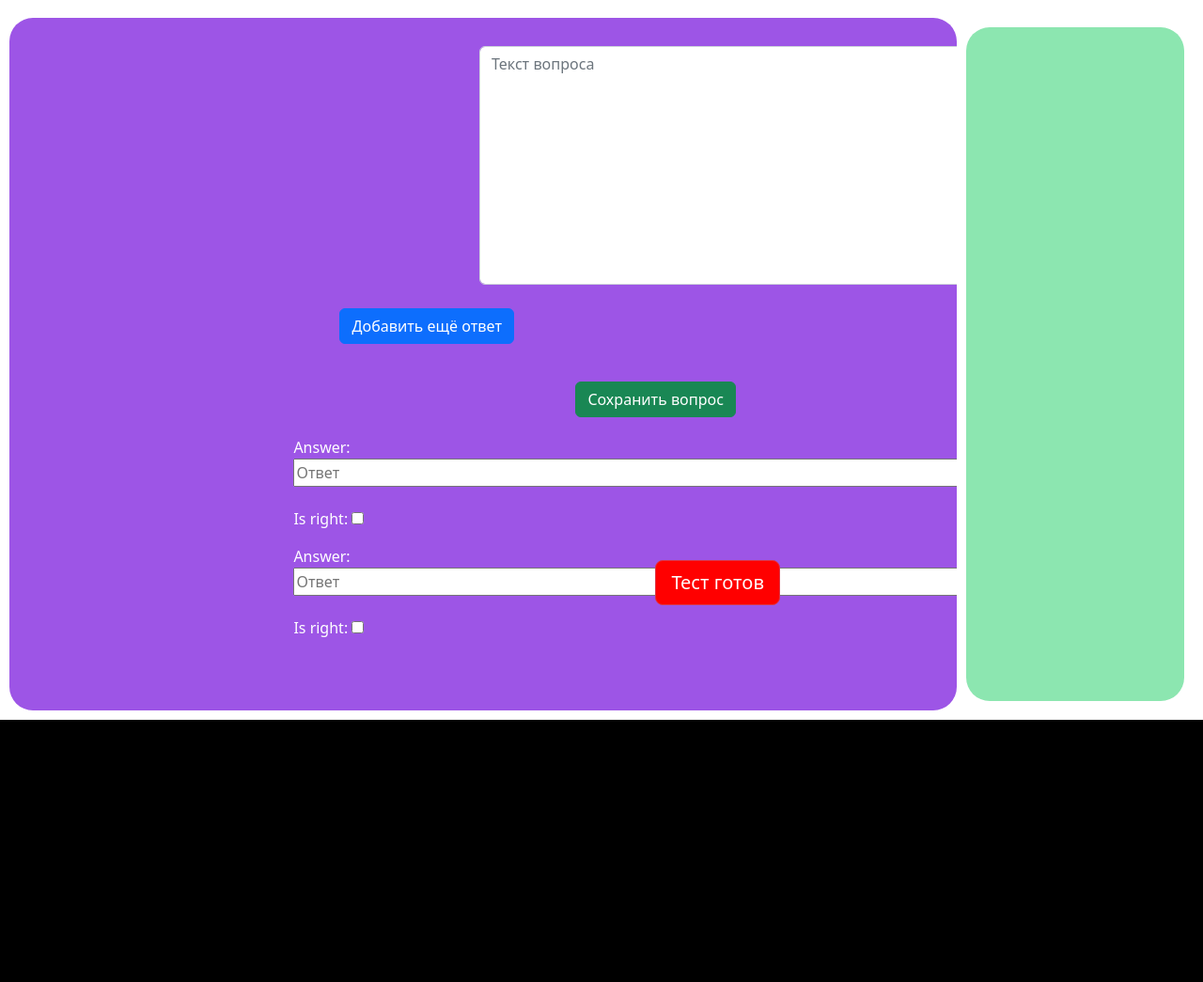
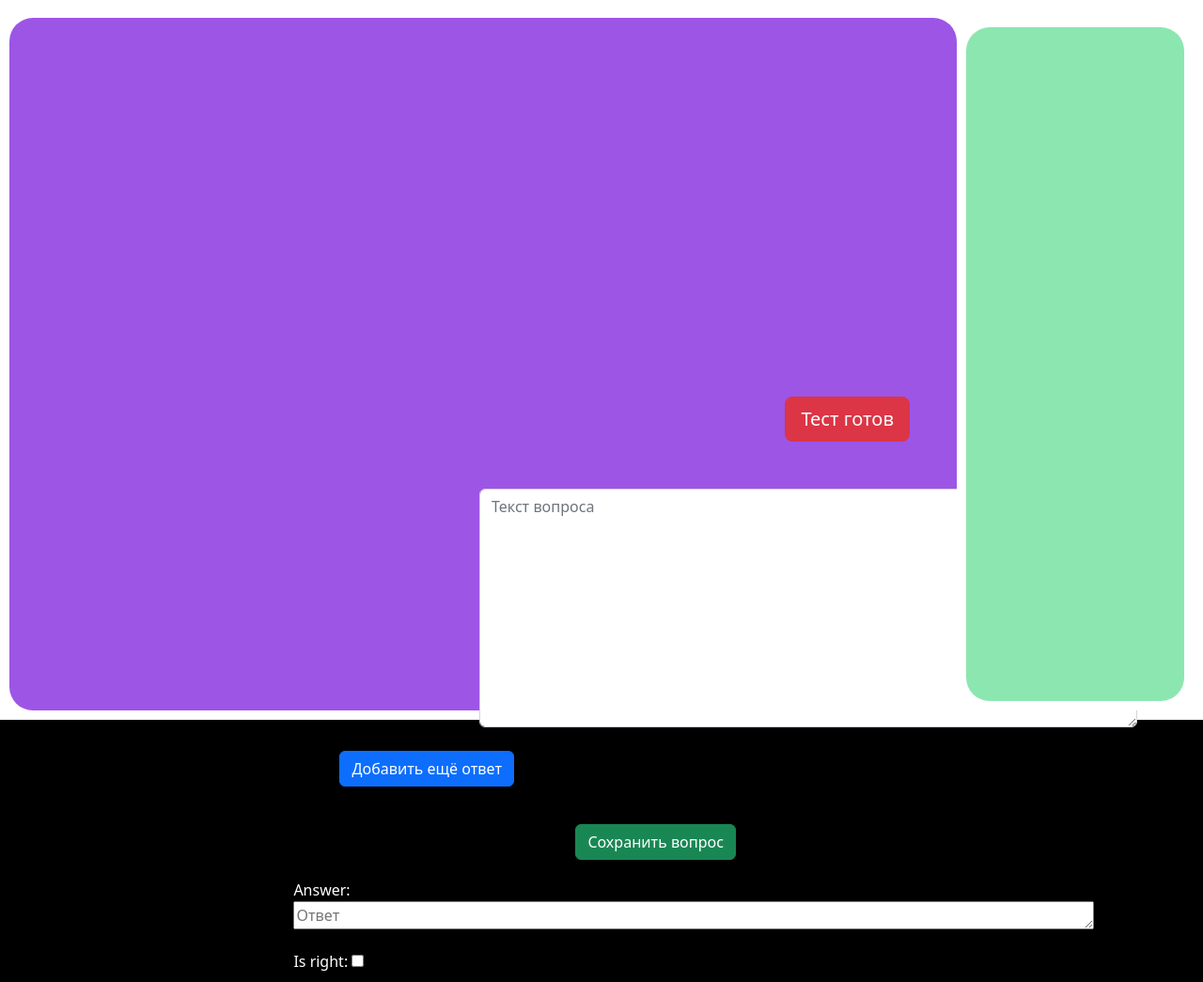
Before and after one commit to moipo/tester, a Django app: page /create_test/64/create_questions/ in a window 1280 px wide. Shown: the part 56-1101 px from the top of the page at 94% size. Run offline with Django 4.2, Linux system fonts and the light colour scheme.

Commit message:
Refactoring

```diff
--- a/templates/create_test/create_questions.html
+++ b/templates/create_test/create_questions.html
@@ -11,6 +11,10 @@
 <!--</form>-->
 
 {% block questions_form %}
+
+<form action="{% url 'geturl' testid %}"> {%csrf_token%}
+  <button class = "btn btn-danger btn-lg ready_btn" type="submit" name="button">Тест готов</button>
+</form>
 
    <form class = "white_text" action = "#" method="POST"> {% csrf_token %}
        <div class="form-group testformtxt mb-1">
@@ -40,9 +44,6 @@
                 </p>
               </div>
 
-
-
-
          </div>
 
 
@@ -50,9 +51,7 @@
 
 
 
-    <form action="{% url 'geturl' testid %}"> {%csrf_token%}
-      <button class = "btn btn-danger btn-lg finish" type="submit" name="button">Тест готов</button>
-    </form>
+
 
     <script defer>
 
@@ -99,6 +98,15 @@
     </script>
 
 <style>
+
+        .ready_btn{
+          display: inline;
+          float:right;
+          margin:50px;
+          margin-top: 40%;
+
+        }
+
         .white_text{
           color:white;
         }
```
Also changed, not shown: univ_app/views.py (+1 -16 lines), db.sqlite3.
